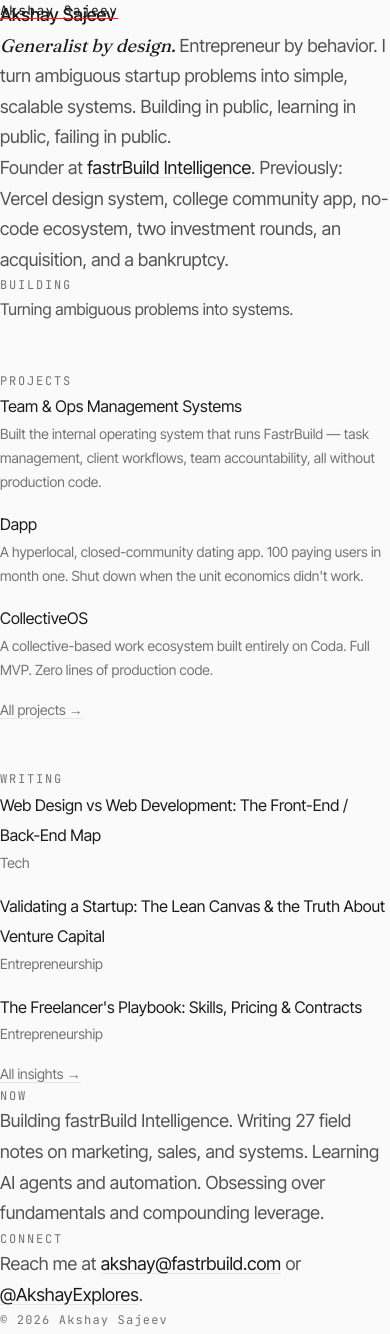
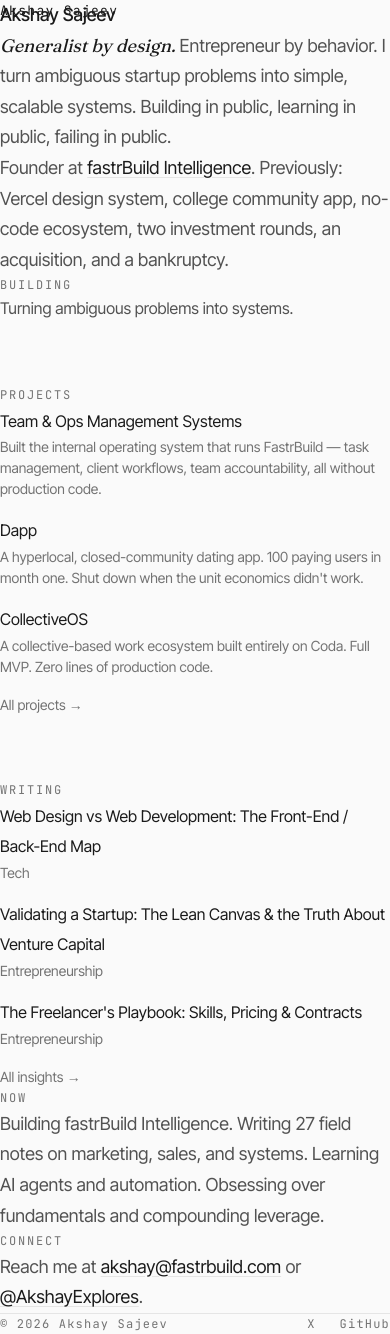
Before and after one commit to akshayexplores/akshay-life, a Next.js app: page / in a window 390 px wide. Built offline with nearby package versions, Linux system fonts and the light colour scheme.

Commit message:
fix: spacing, nav links, footer alignment, project pages

```diff
--- a/src/app/about/page.tsx
+++ b/src/app/about/page.tsx
@@ -24,11 +24,11 @@
 
   return (
     <main className="min-h-screen" style={{ background: "var(--bg-primary)" }}>
-      <div className="mx-auto max-w-[680px] px-6 pb-32 pt-40 md:px-0">
+      <div className="mx-auto max-w-[680px] px-6 pb-32 pt-32 md:px-0 md:pt-40">
         <Link
           href="/"
           className="font-mono"
-          style={{ fontSize: "13px", color: "var(--text-muted)" }}
+          style={{ fontSize: "13px", color: "var(--text-muted)", textDecoration: "none" }}
         >
           ← back
         </Link>
--- a/src/app/globals.css
+++ b/src/app/globals.css
@@ -96,13 +96,25 @@
 /* ── Links ── */
 a {
   color: var(--text-primary);
+  text-decoration: none;
+  transition: color var(--dur-fast) var(--ease-out);
+}
+a:hover {
+  color: var(--accent);
+}
+
+/* Underline style for body text links */
+.prose-note a,
+p a {
   text-decoration: underline;
   text-underline-offset: 3px;
   text-decoration-color: var(--border);
-  transition: text-decoration-color var(--dur-fast) var(--ease-out);
+  transition: text-decoration-color var(--dur-fast) var(--ease-out), color var(--dur-fast) var(--ease-out);
 }
-a:hover {
+.prose-note a:hover,
+p a:hover {
   text-decoration-color: var(--accent);
+  color: var(--accent);
 }
 
 /* ── Nav ── */
@@ -114,6 +126,21 @@
 }
 .nav-link:hover {
   color: var(--text-primary);
+}
+.nav-link::after {
+  content: "";
+  position: absolute;
+  left: 0;
+  bottom: -2px;
+  width: 100%;
+  height: 1px;
+  background: var(--accent);
+  transform: scaleX(0);
+  transform-origin: left;
+  transition: transform 0.3s var(--ease-out);
+}
+.nav-link:hover::after {
+  transform: scaleX(1);
 }
 
 /* ── Cards (light, minimal) ── */
--- a/src/app/insights/[slug]/page.tsx
+++ b/src/app/insights/[slug]/page.tsx
@@ -46,11 +46,11 @@
 
   return (
     <main className="min-h-screen" style={{ background: "var(--bg-primary)" }}>
-      <article className="mx-auto max-w-[680px] px-6 pb-32 pt-40 md:px-0">
+      <article className="mx-auto max-w-[680px] px-6 pb-32 pt-32 md:px-0 md:pt-40">
         <Link
           href="/insights"
           className="font-mono"
-          style={{ fontSize: "13px", color: "var(--text-muted)" }}
+          style={{ fontSize: "13px", color: "var(--text-muted)", textDecoration: "none" }}
         >
           ← all insights
         </Link>
@@ -112,7 +112,7 @@
                 key={r.slug}
                 href={`/insights/${r.slug}`}
                 className="group border-b py-4"
-                style={{ borderColor: "var(--border)" }}
+                style={{ borderColor: "var(--border)", textDecoration: "none" }}
               >
                 <span className="font-body" style={{ fontSize: "1rem", color: "var(--text-primary)" }}>
                   {r.title}
--- a/src/app/insights/page.tsx
+++ b/src/app/insights/page.tsx
@@ -14,11 +14,11 @@
 
   return (
     <main className="min-h-screen" style={{ background: "var(--bg-primary)" }}>
-      <div className="mx-auto max-w-[680px] px-6 pb-24 pt-40 md:px-0">
+      <div className="mx-auto max-w-[680px] px-6 pb-24 pt-32 md:px-0 md:pt-40">
         <Link
           href="/"
           className="font-mono"
-          style={{ fontSize: "13px", color: "var(--text-muted)" }}
+          style={{ fontSize: "13px", color: "var(--text-muted)", textDecoration: "none" }}
         >
           ← back
         </Link>
--- a/src/app/page.tsx
+++ b/src/app/page.tsx
@@ -1,12 +1,14 @@
 import Link from "next/link"
 import { getAllInsights } from "@/lib/mdx"
 import { projects } from "@/data/projects"
+import Footer from "@/components/Footer"
 
 export default function Home() {
   const insights = getAllInsights()
 
   return (
-    <main className="mx-auto max-w-[680px] px-6 pt-40 md:px-0 md:pt-48" style={{ color: "var(--text-primary)" }}>
+    <>
+      <main className="mx-auto max-w-[680px] px-6 pt-32 md:px-0 md:pt-40" style={{ color: "var(--text-primary)" }}>
 
         {/* Name */}
         <h1 className="font-body" style={{ fontSize: "1.125rem", fontWeight: 500, color: "var(--text-primary)" }}>
@@ -22,20 +24,20 @@
         </p>
         <p className="mt-4 font-body" style={{ fontSize: "1.125rem", lineHeight: 1.7, color: "var(--text-secondary)" }}>
           Founder at{" "}
-        <a href="https://fastrbuild.com" target="_blank" rel="noopener noreferrer" style={{ color: "var(--text-primary)" }}>
+          <a href="https://fastrbuild.com" target="_blank" rel="noopener noreferrer" style={{ color: "var(--text-primary)", textDecoration: "underline", textUnderlineOffset: "3px", textDecorationColor: "var(--border)" }}>
             fastrBuild Intelligence
           </a>
           . Previously: Vercel design system, college community app, no-code ecosystem, two investment rounds, an acquisition, and a bankruptcy.
         </p>
 
         {/* Three-column grid */}
-      <div className="mt-20 grid grid-cols-1 gap-12 md:grid-cols-3">
+        <div className="mt-24 grid grid-cols-1 gap-16 md:grid-cols-3">
 
           {/* Building */}
           <div>
             <h2 className="text-label mb-6">Building</h2>
             <div className="flex flex-col gap-4">
-            <span className="font-body" style={{ fontSize: "1rem", color: "var(--text-secondary)" }}>
+              <span className="font-body" style={{ fontSize: "1rem", lineHeight: 1.6, color: "var(--text-secondary)" }}>
                 Turning ambiguous problems into systems.
               </span>
             </div>
@@ -50,7 +52,7 @@
                   <span className="font-body" style={{ fontSize: "1rem", color: "var(--text-primary)" }}>
                     {p.title}
                   </span>
-                <span className="block font-body" style={{ fontSize: "0.875rem", color: "var(--text-muted)" }}>
+                  <span className="block font-body" style={{ fontSize: "0.875rem", color: "var(--text-muted)", lineHeight: 1.5 }}>
                     {p.description}
                   </span>
                 </Link>
@@ -70,7 +72,7 @@
                   <span className="font-body" style={{ fontSize: "1rem", color: "var(--text-primary)" }}>
                     {i.title}
                   </span>
-                <span className="block font-body" style={{ fontSize: "0.875rem", color: "var(--text-muted)" }}>
+                  <span className="block font-body" style={{ fontSize: "0.875rem", color: "var(--text-muted)", lineHeight: 1.5 }}>
                     {i.category}
                   </span>
                 </Link>
@@ -83,7 +85,7 @@
         </div>
 
         {/* Now */}
-      <div className="mt-20">
+        <div className="mt-24">
           <h2 className="text-label mb-6">Now</h2>
           <p className="font-body" style={{ fontSize: "1.125rem", lineHeight: 1.7, color: "var(--text-secondary)" }}>
             Building fastrBuild Intelligence. Writing 27 field notes on marketing, sales, and systems. Learning AI agents and automation. Obsessing over fundamentals and compounding leverage.
@@ -91,27 +93,25 @@
         </div>
 
         {/* Connect */}
-      <div className="mt-20">
+        <div className="mt-24">
           <h2 className="text-label mb-6">Connect</h2>
           <p className="font-body" style={{ fontSize: "1.125rem", lineHeight: 1.7, color: "var(--text-secondary)" }}>
             Reach me at{" "}
-          <a href="mailto:akshay@fastrbuild.com" style={{ color: "var(--text-primary)" }}>
+            <a href="mailto:akshay@fastrbuild.com" style={{ color: "var(--text-primary)", textDecoration: "underline", textUnderlineOffset: "3px", textDecorationColor: "var(--border)" }}>
               akshay@fastrbuild.com
             </a>
             {" "}or{" "}
-          <a href="https://x.com/AkshayExplores" target="_blank" rel="noopener noreferrer" style={{ color: "var(--text-primary)" }}>
+            <a href="https://x.com/AkshayExplores" target="_blank" rel="noopener noreferrer" style={{ color: "var(--text-primary)", textDecoration: "underline", textUnderlineOffset: "3px", textDecorationColor: "var(--border)" }}>
               @AkshayExplores
             </a>
             .
           </p>
         </div>
 
-      {/* Footer */}
-      <div className="mt-20 pb-20">
-        <p className="font-mono" style={{ fontSize: "0.75rem", color: "var(--text-muted)", letterSpacing: "0.1em" }}>
-          © {new Date().getFullYear()} Akshay Sajeev
-        </p>
-      </div>
+        {/* Spacer before footer */}
+        <div className="mt-24" />
       </main>
+      <Footer />
+    </>
   )
 }
--- a/src/app/tools/page.tsx
+++ b/src/app/tools/page.tsx
@@ -10,11 +10,11 @@
 export default function ToolsPage() {
   return (
     <main className="min-h-screen" style={{ background: "var(--bg-primary)" }}>
-      <div className="mx-auto max-w-[680px] px-6 pb-24 pt-40 md:px-0">
+      <div className="mx-auto max-w-[680px] px-6 pb-24 pt-32 md:px-0 md:pt-40">
         <Link
           href="/"
           className="font-mono"
-          style={{ fontSize: "13px", color: "var(--text-muted)" }}
+          style={{ fontSize: "13px", color: "var(--text-muted)", textDecoration: "none" }}
         >
           ← back
         </Link>
--- a/src/components/Footer.tsx
+++ b/src/components/Footer.tsx
@@ -2,7 +2,7 @@
 
 export default function Footer() {
   return (
-    <footer className="mx-auto max-w-[1200px] px-6 pb-16 pt-12 md:px-12">
+    <footer className="mx-auto max-w-[680px] px-6 pb-16 pt-12 md:px-0">
       <div className="flex items-center justify-between border-t pt-8" style={{ borderColor: "var(--border)" }}>
         <span className="font-mono" style={{ fontSize: "12px", color: "var(--text-muted)", letterSpacing: "0.1em" }}>
           © {new Date().getFullYear()} Akshay Sajeev
```
Also changed, not shown: src/app/projects/[id]/page.tsx (+4 -4 lines), src/app/projects/page.tsx (+18 -6 lines). Lines whose indentation alone changed are shown as unchanged.
